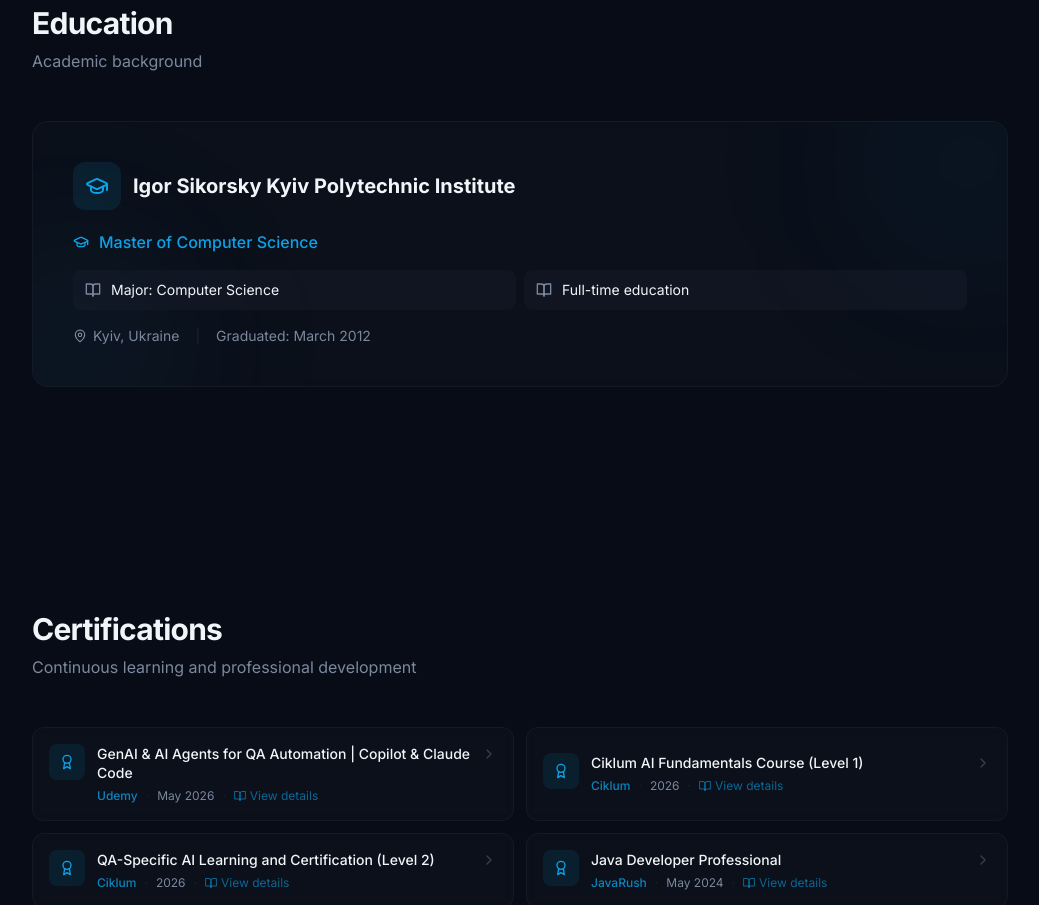
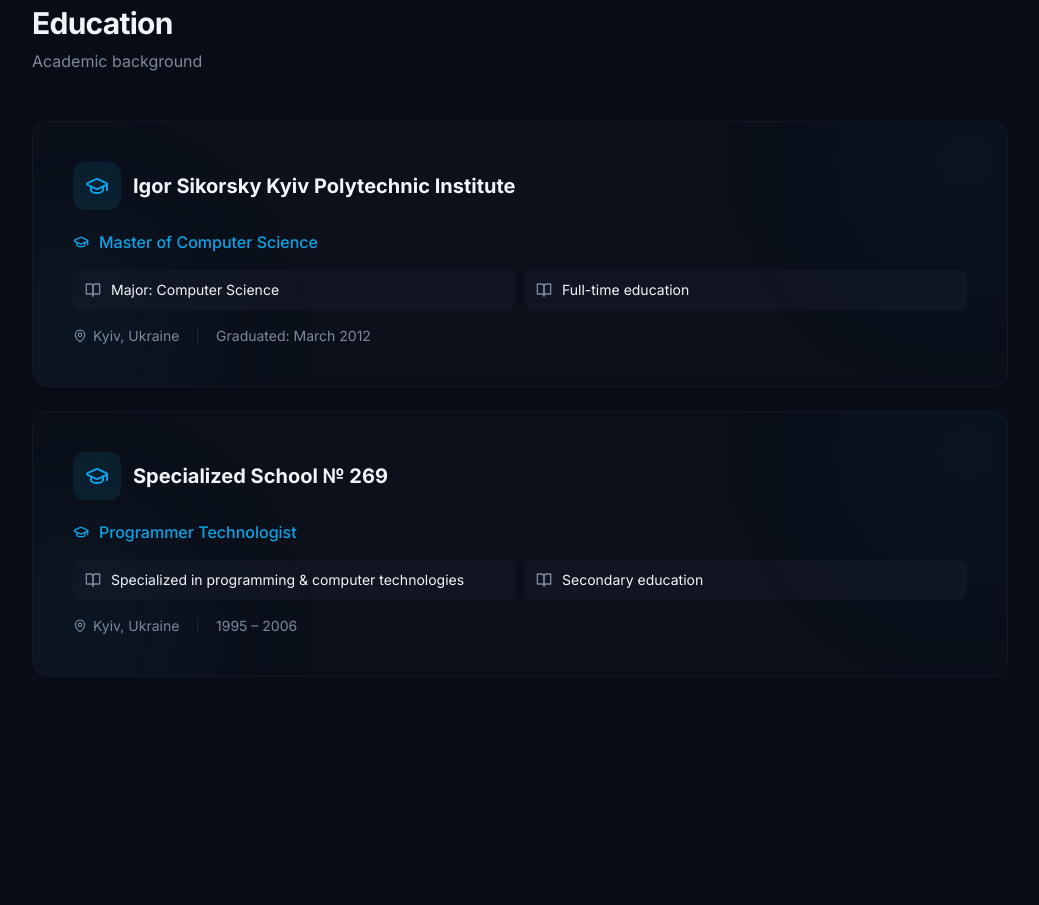
Before and after one commit to RomanMakarenko/CV, a React (Vite) app: page / in a window 1280 px wide. Shown: the part 5540-6445 px from the top of the page, without its empty margins (120-1159 px from the left). Built offline with nearby package versions, Linux system fonts and the light colour scheme.

Commit message:
add education in school

```diff
--- a/src/components/Education.tsx
+++ b/src/components/Education.tsx
@@ -3,8 +3,6 @@
 import { EDUCATION_LIST } from "@/constants";
 
 export default function Education() {
-  const edu = EDUCATION_LIST[0];
-
   return (
     <section id="education" className="section-container">
       <motion.div
@@ -17,12 +15,15 @@
         <p className="section-subtitle">Academic background</p>
       </motion.div>
 
+      <div className="mt-12 grid gap-6">
+        {EDUCATION_LIST.map((edu, index) => (
           <motion.div
+            key={edu.id}
             initial={{ opacity: 0, y: 30 }}
             whileInView={{ opacity: 1, y: 0 }}
             viewport={{ once: true }}
-        transition={{ duration: 0.5, delay: 0.15 }}
-        className="relative mt-12 overflow-hidden rounded-2xl border border-border/50 bg-card/50 backdrop-blur-sm"
+            transition={{ duration: 0.5, delay: 0.15 + index * 0.1 }}
+            className="relative overflow-hidden rounded-2xl border border-border/50 bg-card/50 backdrop-blur-sm"
           >
             {/* Decorative background gradient */}
             <div className="pointer-events-none absolute inset-0">
@@ -68,6 +69,8 @@
               </div>
             </div>
           </motion.div>
+        ))}
+      </div>
     </section>
   );
 }
--- a/src/constants/education.ts
+++ b/src/constants/education.ts
@@ -16,4 +16,12 @@
     content1: "Major: Computer Science",
     content2: "Full-time education",
   },
+  {
+    id: "education-2",
+    title: "Specialized School № 269",
+    degree: "Programmer Technologist",
+    duration: "1995 – 2006",
+    content1: "Specialized in programming & computer technologies",
+    content2: "Secondary education",
+  },
 ];
```
Also changed, not shown: education.txt, 1 other file (tests, documents, lock files or other folders). Lines whose indentation alone changed are shown as unchanged.
